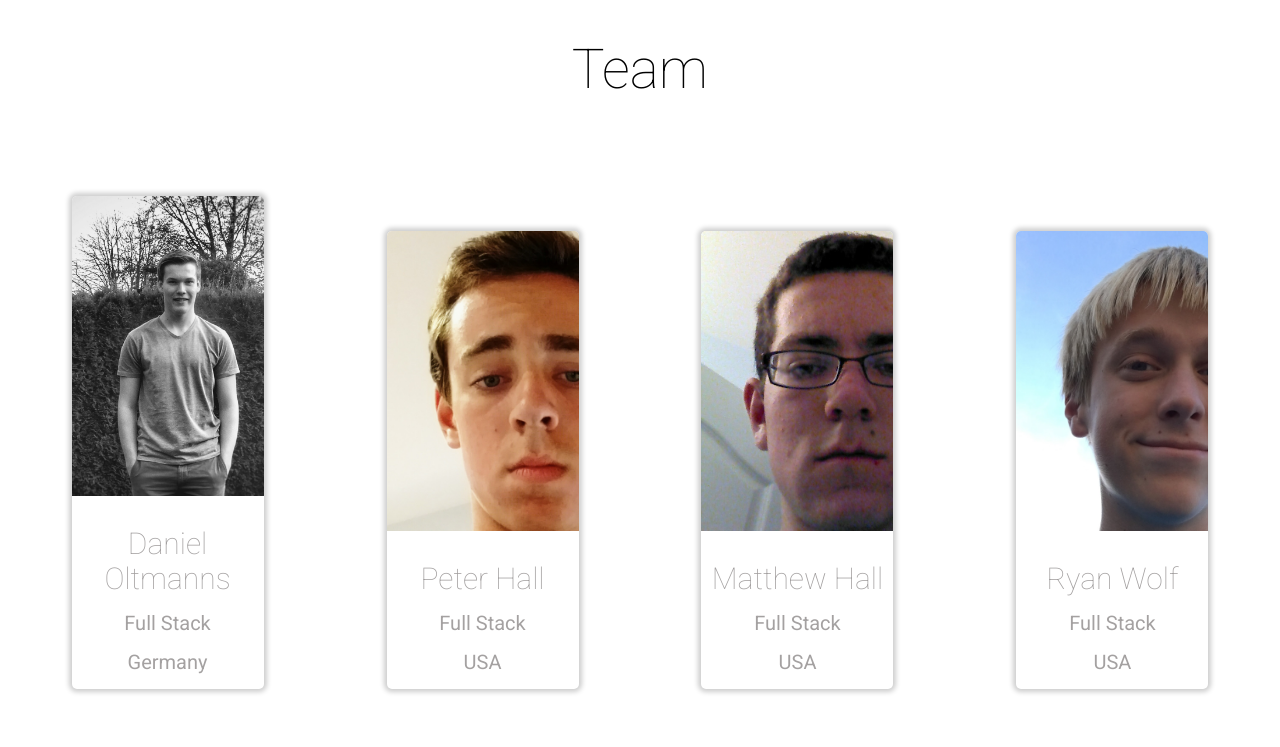
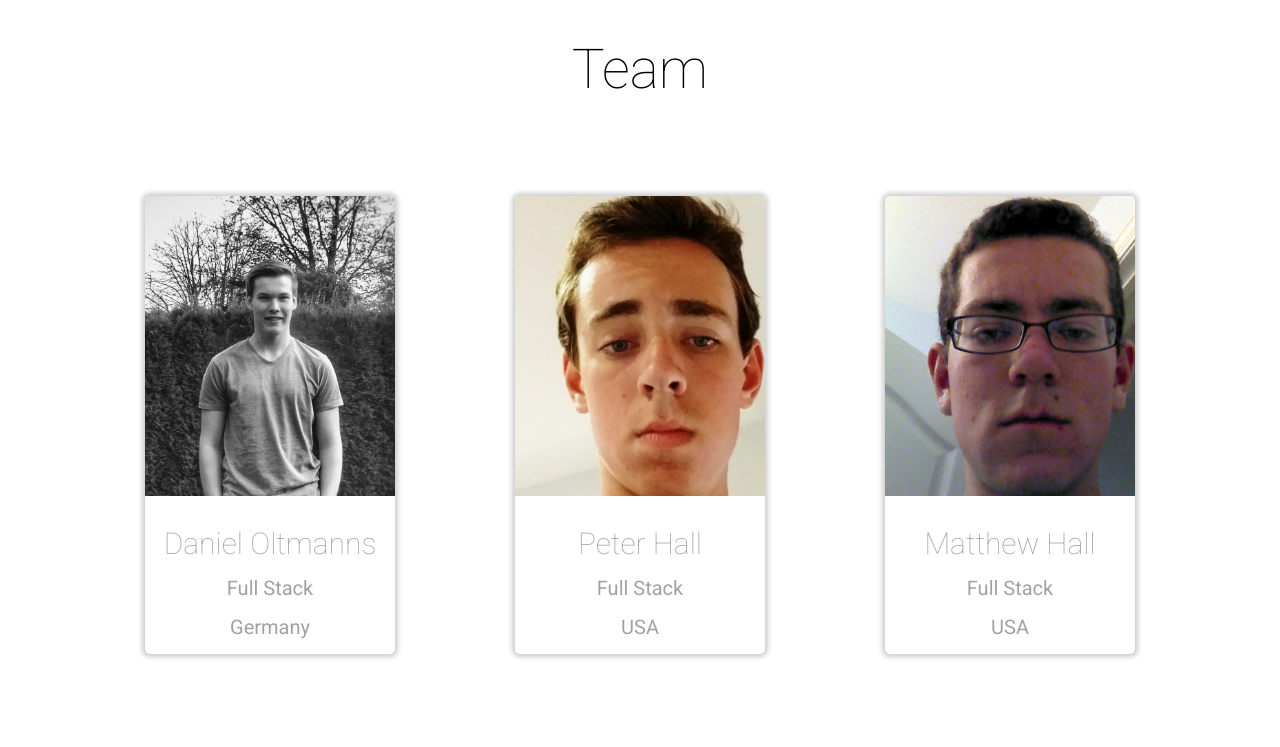
Before and after one commit to MH15/halltech, a website: page index.html in a window 1280 px wide. Shown: the part 1780-2527 px from the top of the page. Drawn offline with Linux system fonts and the light colour scheme.

Commit message:
Added flexbox
Peter "forgot"

```diff
--- a/index.html
+++ b/index.html
@@ -78,17 +78,17 @@
 
 	<section id="intro" class="">
 		<h1 class="title">What we do.</h1>
-		<div class="card-container full-width">
+		<div class="card-container full-width flex fl-center">
 			<div class="card">
-				<div class="card-image n5"></div>
+				<div class="card-image" id="n5"></div>
 				<h1 class="note">Small Businesses</h1>
 			</div>
 			<div class="card">
-				<div class="card-image n6"></div>
+				<div class="card-image" id="n6"></div>
 				<h1 class="note">Big Businesses</h1>
 			</div>
 			<div class="card">
-				<div class="card-image n7"></div>
+				<div class="card-image" id="n7"></div>
 				<h1 class="note">Startups</h1>
 			</div>
 		</div>
@@ -100,27 +100,27 @@
 		<span>
 			<h1 class="title">Team</h1>
 		</span>
-		<div class="card-container">
+		<div class="card-container full-width flex fl-center">
 			<div class="card">
-				<div class="card-image n1"></div>
+				<div class="card-image" id="n1"></div>
 				<h2>Daniel Oltmanns</h2>
 				<p>Full Stack</p>
 				<p>Germany</p>
 			</div>
 			<div class="card">
-				<div class="card-image n2"></div>
+				<div class="card-image" id="n2"></div>
 				<h2>Peter Hall</h2>
 				<p>Full Stack</p>
 				<p>USA</p>
 			</div>
 			<div class="card">
-				<div class="card-image n3"></div>
+				<div class="card-image" id="n3"></div>
 				<h2>Matthew Hall</h2>
 				<p>Full Stack</p>
 				<p>USA</p>
 			</div>
 			<div class="card">
-				<div class="card-image n4"></div>
+				<div class="card-image" id="n4"></div>
 				<h2>Ryan Wolf</h2>
 				<p>Full Stack</p>
 				<p>USA</p>
--- a/src/less/main.less
+++ b/src/less/main.less
@@ -197,6 +197,7 @@ header .item:hover {
 section#intro {
 	margin: 0 auto;
 	text-align: center;
+	// height: 590px;
 }
 
 section#portfolio {
@@ -218,45 +219,43 @@ section#contact {
 .card-container {
 	width: 100%;
 	text-align: center;
+	flex-wrap: wrap;
 
 		.card {
 			margin: 60px;
-			width: 15%;
 			min-height: 200px;
-			display: inline-block;
+			min-width: 250px;
+			// display: inline-block;
 			color: #a4a1a1;
 			text-align: center;
 			border-radius: 5px;
 			box-shadow: 0px 0px 5px 3px rgba(0, 0, 0, 0.2);
 		}
 
-			.n1 {
+			.card-image {
+				background-size: cover;
+				background-origin: center;
+			}
+			#n1 {
 			  background-image: url("../../dist/res/daniel.jpg");
-			  background-size: cover;
 			}
-			.n2 {
+			#n2 {
 			  background-image: url("../../dist/res/peter.jpg");
-			  background-size: cover;
 			}
-			.n3 {
+			#n3 {
 			  background-image: url("../../dist/res/matthew.jpg");
-			  background-size: cover;
 			}
-			.n4 {
+			#n4 {
 			  background-image: url("../../dist/res/ryan.jpg");
-			  background-size: cover;
 			}
-			.n5 {
+			#n5 {
 			  background-image: url("../../dist/res/small business.jpg");
-			  background-size: cover;
 			}
-			.n6 {
+			#n6 {
 			  background-image: url("../../dist/res/big business.png");
-			  background-size: cover;
 			}
-			.n7 {
+			#n7 {
 			  background-image: url("../../dist/res/startup.jpg");
-			  background-size: cover;
 			}
 
 			input, textarea {
@@ -329,7 +328,7 @@ button {
 }
 
 button.light {
-	background:
+	// background:
 }
 
 button.green {
```
Also changed, not shown: dist/style/main.css.
